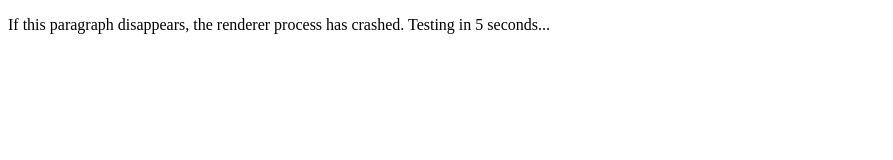
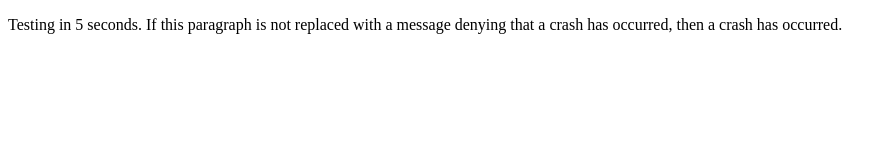
Before and after one commit to fohristiwhirl/electron_crash_test, a website: page test.html in a window 1280 px wide. Shown: the whole page, without its empty margins (0-893 px from the left). Drawn offline with Linux system fonts and the light colour scheme.

Commit message:
Update test.html

```diff
--- a/test.html
+++ b/test.html
@@ -2,7 +2,7 @@
 <html><head><title>Test</title></head>
 <body>
 
-<p id="p">If this paragraph disappears, the renderer process has crashed. Testing in 5 seconds...</p>
+<p id="p">Testing in 5 seconds. If this paragraph is not replaced with a message denying that a crash has occurred, then a crash has occurred.</p>
 
 <script>
 	"use strict";
```
